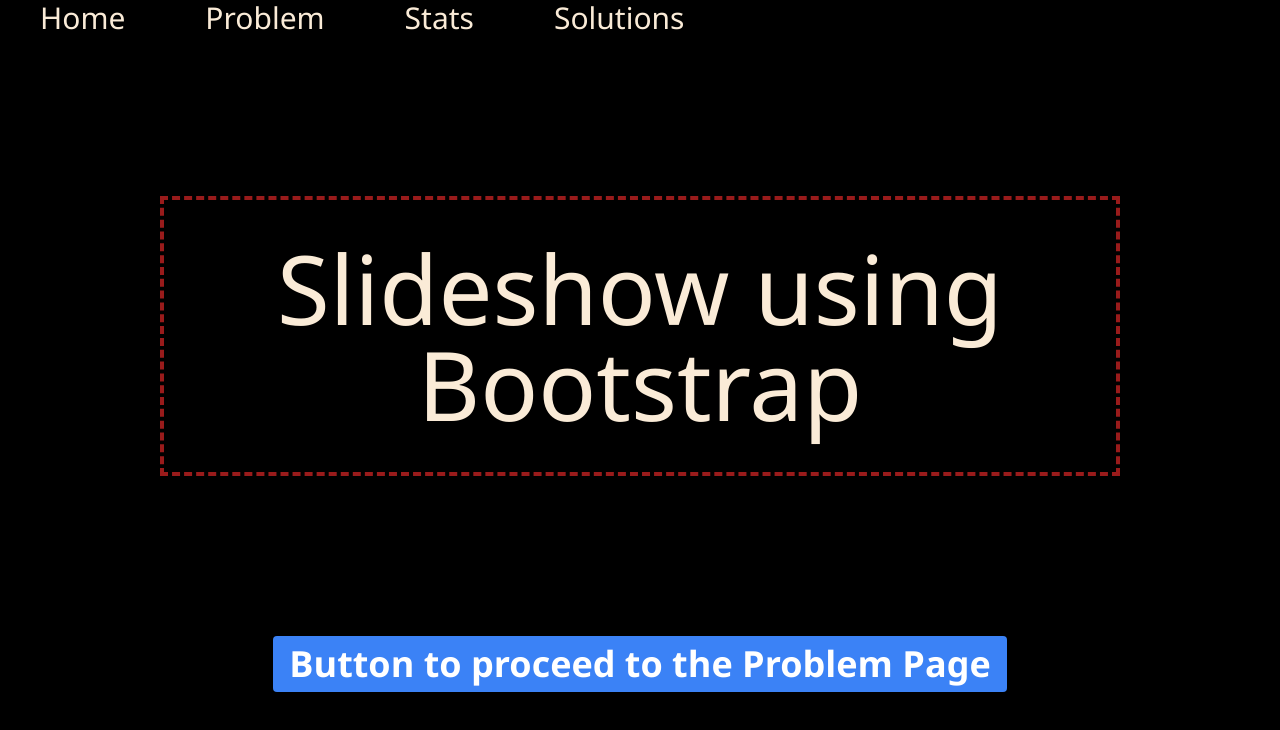
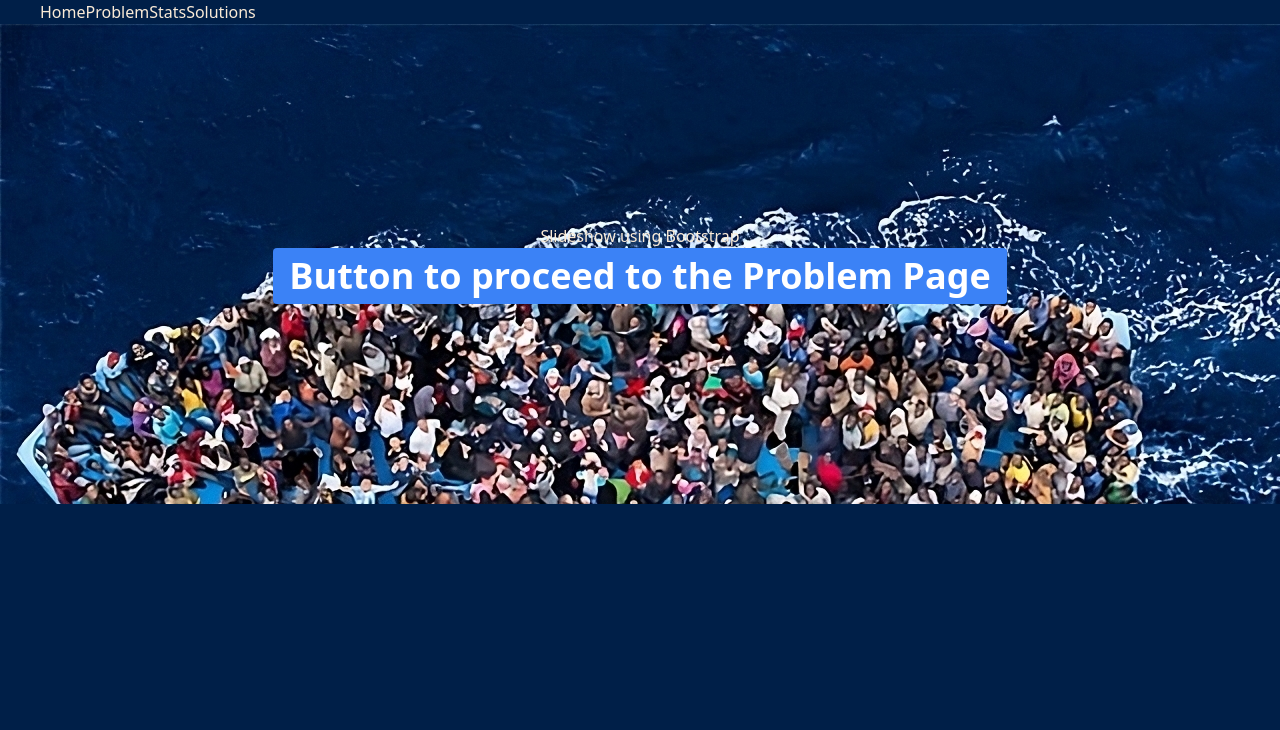
Before and after one commit to clo-info/UGC, a React (Create React App) app in the folder cr_website/: page / in a window 1280 px wide. Shown: the top 730 px of the page. Built offline with nearby package versions, Linux system fonts and the light colour scheme.

Commit message:
tailwind deprecatoin

```diff
--- a/cr_website/src/App.css
+++ b/cr_website/src/App.css
@@ -2,56 +2,33 @@
   text-align: center;
 }
 
-#NavStyles{
-  background: rgb(0,46,255);
-  background: linear-gradient(90deg, rgba(0,46,255,1) 0%, rgba(0,213,255,1) 100%);
+body{
+  margin: 0;
+  font-family: system-ui, -apple-system, BlinkMacSystemFont, 'Segoe UI', Roboto, Oxygen, Ubuntu, Cantarell, 'Open Sans', 'Helvetica Neue', sans-serif;
+  background-color: #001f48;
+  color: antiquewhite;
 }
 
-body{
-  background-color: black;
-  color: antiquewhite;
-  font-family: 'Segoe UI', Tahoma, Geneva, Verdana, sans-serif;
-}
-
-#navbar_links{
+.navbar_links{
   list-style-type: none;
   margin: 0;
-  padding: 0;
+  padding-left: 40px;
   text-align: left;
 }
 
-
-.App-logo {
-  height: 40vmin;
-  pointer-events: none;
+.navbar_links Link{
+  padding-left: 200px;
+  color: black;
 }
 
-@media (prefers-reduced-motion: no-preference) {
-  .App-logo {
-    animation: App-logo-spin infinite 20s linear;
-  }
+.homeContainer{
+  background-blend-mode: multiply;
+  background-image: url("./components/pictures/migrant-fishing-boat-transformed.jpeg");
+  background-repeat: no-repeat;
+  padding-top: 200px;
+  padding-bottom: 200px;
 }
 
-.App-header {
-  background-color: #282c34;
-  min-height: 100vh;
-  display: flex;
-  flex-direction: column;
-  align-items: center;
-  justify-content: center;
-  font-size: calc(10px + 2vmin);
-  color: white;
+#hero{
+
 }
-
-.App-link {
-  color: #61dafb;
-}
-
-@keyframes App-logo-spin {
-  from {
-    transform: rotate(0deg);
-  }
-  to {
-    transform: rotate(360deg);
-  }
-}
--- a/cr_website/src/components/Navbar.js
+++ b/cr_website/src/components/Navbar.js
@@ -3,18 +3,18 @@
 
 function Navbar(){
     return(
-        <div className='text-3xl' id='NavStyle'>
-            <div className='' id='navbar_links'>
-                <Link className='px-10' to='/'>
+        <div className='navbar'>
+            <div className='navbar_links'>
+                <Link className='' to='/'>
                     Home
                 </Link>
-                <Link className='px-10' to='/Problem'>
+                <Link className='' to='/Problem'>
                     Problem
                 </Link>
-                <Link className='px-10' to='/Stats'>
+                <Link className='' to='/Stats'>
                     Stats
                 </Link>
-                <Link className='px-10'to='/Solutions'>
+                <Link className=''to='/Solutions'>
                     Solutions
                 </Link>
             </div>
--- a/cr_website/src/pages/Home.js
+++ b/cr_website/src/pages/Home.js
@@ -1,18 +1,17 @@
 import React from 'react'
-
 import { Link } from 'react-router-dom';
 
 function Home() {
     return (
-        <>
-        <div className='border-4 border-red-800 border-dashed text-8xl m-40'>
-            <h1 className='mx-10 my-10'>Slideshow using Bootstrap</h1>
+        <div className='homeContainer'>
+            <div className='' id='hero'>
+                <h1 className=''>Slideshow using Bootstrap</h1>
+            </div>
+            <div id='button_section' className='border-5 border-red-900 border-solid text-4xl'>
+                    <button className='bg-blue-500 hover:bg-blue-700 text-white font-bold py-2 px-4 rounded'>
+                        <Link to="/Problem">Button to proceed to the Problem Page</Link></button>
+            </div>
         </div>
-        <div id='button_section' className='border-5 border-red-900 border-solid text-4xl'>
-                <button className='bg-blue-500 hover:bg-blue-700 text-white font-bold py-2 px-4 rounded'>
-                    <Link to="/Problem">Button to proceed to the Problem Page</Link></button>
-        </div>
-        </>
     );
   }
 
```
Also changed, not shown: cr_website/src/components/pictures/migrant-fishing-boat-transformed.jpeg (added).
